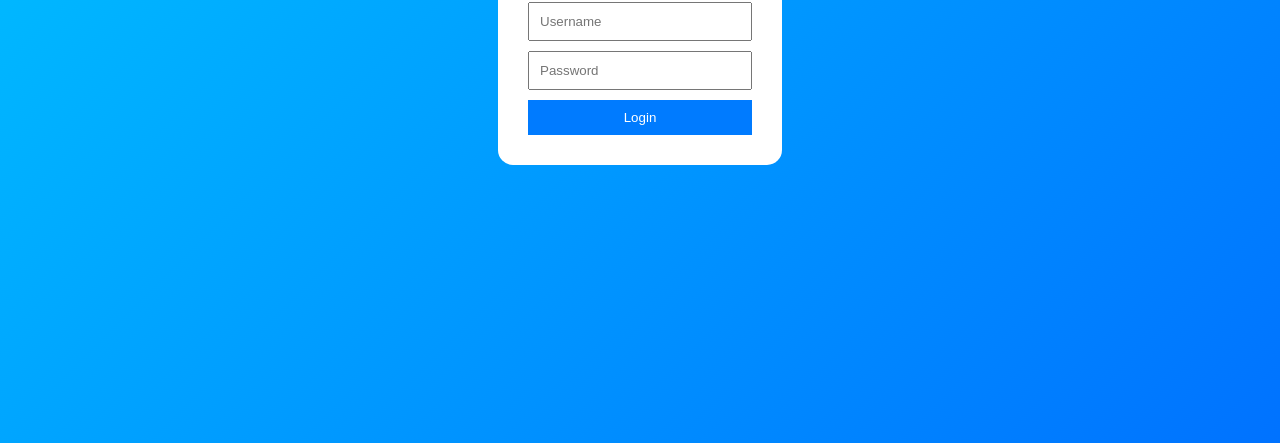
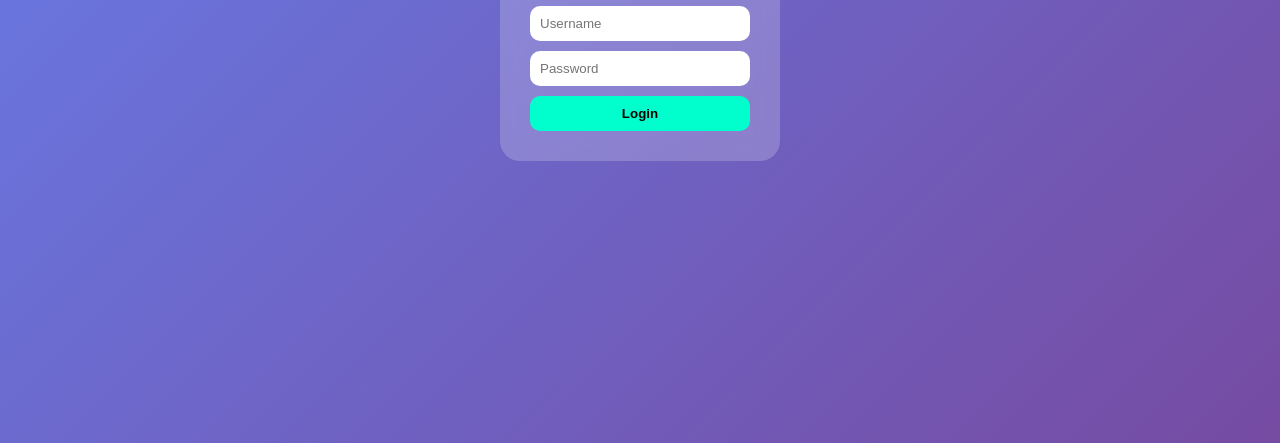
Before and after one commit to yani16-04/yanu-todoapp, a plain HTML site: page index.html in a window 1280 px wide. Shown: the part 373-816 px from the top of the page. Drawn offline with Linux system fonts and the light colour scheme.

Commit message:
Update index.html

```diff
--- a/index.html
+++ b/index.html
@@ -1,47 +1,57 @@
 <!DOCTYPE html>
-<html>
+<html lang="en">
 <head>
+  <meta charset="UTF-8">
   <title>Login</title>
+
   <style>
     body {
       display: flex;
       justify-content: center;
       align-items: center;
       height: 100vh;
-      background: linear-gradient(135deg, #00c6ff, #0072ff);
-      font-family: Arial;
+      background: linear-gradient(135deg, #667eea, #764ba2);
+      font-family: 'Poppins', sans-serif;
     }
 
     .login-box {
-      background: white;
+      background: rgba(255,255,255,0.2);
       padding: 30px;
-      border-radius: 15px;
+      border-radius: 20px;
+      backdrop-filter: blur(10px);
       text-align: center;
+      color: white;
     }
 
     input {
       display: block;
-      margin: 10px 0;
+      width: 200px;
+      margin: 10px auto;
       padding: 10px;
-      width: 200px;
+      border-radius: 10px;
+      border: none;
     }
 
     button {
       padding: 10px;
       width: 100%;
-      background: #007bff;
-      color: white;
       border: none;
+      border-radius: 10px;
+      background: #00ffcc;
       cursor: pointer;
+      font-weight: bold;
     }
   </style>
 </head>
+
 <body>
 
 <div class="login-box">
   <h2>Login</h2>
+
   <input type="text" id="username" placeholder="Username">
   <input type="password" id="password" placeholder="Password">
+
   <button onclick="login()">Login</button>
 </div>
 
@@ -53,7 +63,7 @@ function login() {
   if(user === "admin" && pass === "1234") {
     window.location.href = "todo.html";
   } else {
-    alert("Invalid Login!");
+    alert("Invalid login!");
   }
 }
 </script>
```
